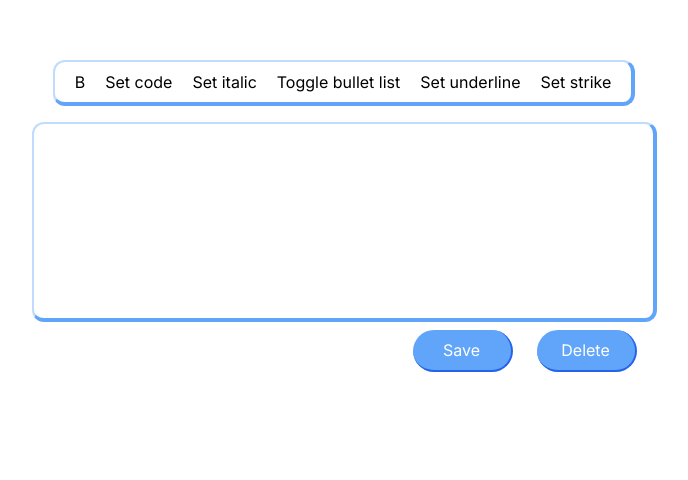
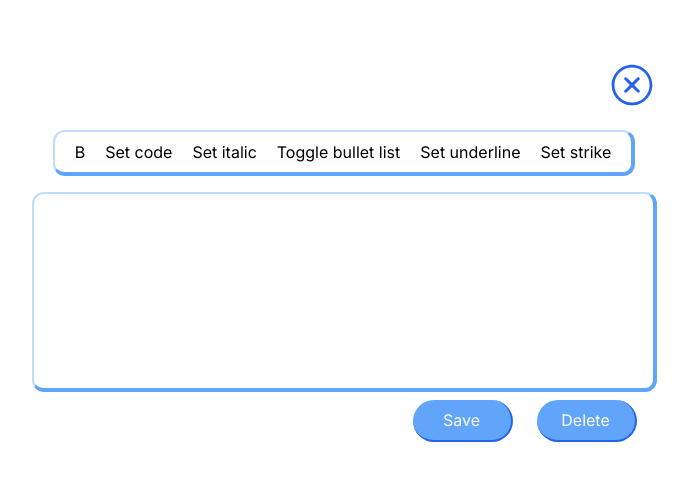
Before and after one commit to Taszczer/ToDo, a Next.js app in the folder frontend/: page /notes/1 in a window 1280 px wide. Shown: the part 140-620 px from the top of the page, without its empty margins (296-984 px from the left). Built offline with nearby package versions, Linux system fonts and the light colour scheme; no server answers.

Commit message:
router push button

```diff
--- a/frontend/app/notes/[id]/page.tsx
+++ b/frontend/app/notes/[id]/page.tsx
@@ -15,9 +15,11 @@ import { useEffect, useCallback } from 'react'
 import { toast } from 'sonner'
 import { deleteNote } from '@/lib/api'
 import { useRouter } from 'next/navigation'
-import Image from 'next/image'
+import { IoIosCloseCircleOutline } from "react-icons/io";
 
 export default function NotesDetails({ params }: { params: { id: string | number } }) {
+
+    const router = useRouter()
 
     const { data, isLoading } = useQuery({
         queryKey: ['noteId'],
@@ -49,7 +51,6 @@ export default function NotesDetails({ params }: { params: { id: string | number
         content: '',
     })
 
-    const router = useRouter()
     useEffect(() => {
         if (editor && data?.descriptionText) {
             editor.commands.setContent(data.descriptionText)
@@ -85,6 +86,7 @@ export default function NotesDetails({ params }: { params: { id: string | number
 
     return (
         <div className='m-5 flex flex-col items-center justify-center mt-[200px]'>
+            <button className='flex justify-end items-center w-[625px] cursor-pointer mb-5 text-blue-600' onClick={() => { router.push('/') }}><IoIosCloseCircleOutline size={50}/></button>
             <div className='flex gap-5 px-5 py-2 border-2 border-r-4 border-b-4 mb-4 rounded-xl border-blue-200 border-r-blue-400 border-b-blue-400'>
                 <button
                     onClick={() => editor?.chain().focus().toggleBold().run()}
```
